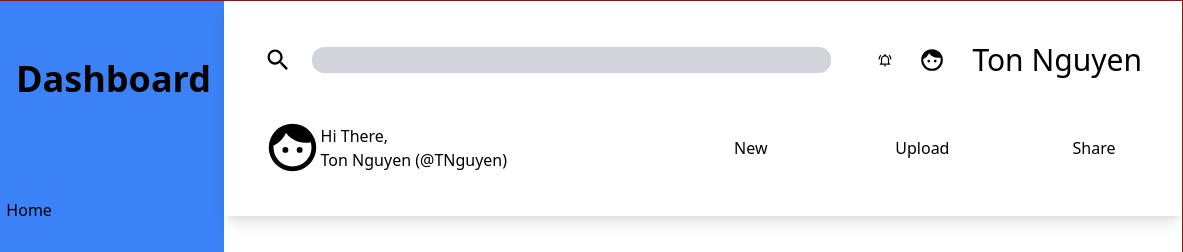
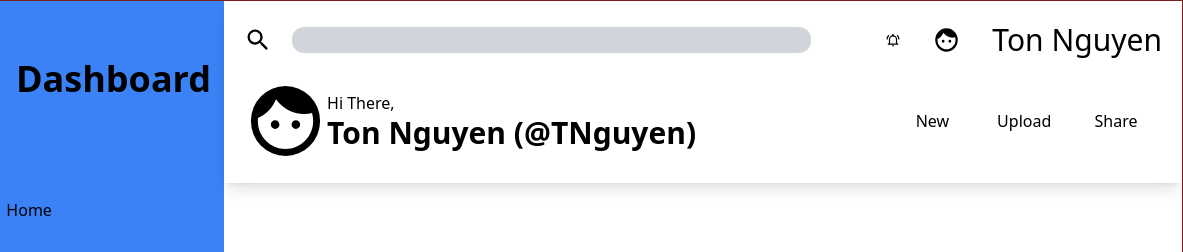
Before and after one commit to noname1112392/odin-admin-dashboard, a website: page src/index.html in a window 1280 px wide. Shown: the top 252 px of the page, 97-1280 px from the left. Drawn offline with Linux system fonts and the light colour scheme.

Commit message:
Edit the font and text size on profile

```diff
--- a/src/index.html
+++ b/src/index.html
@@ -64,7 +64,7 @@
         <!-- Right side column -->
         <div class="col-start-2 col-span-3">
             <!-- Top content -->
-            <div class="shadow-lg p-10 space-y-10">
+            <div class="shadow-lg p-5 space-y-5">
                 <!-- Search / Noti / Account -->
                 <div class="flex justify-between">
                     <!-- Search bar -->
@@ -82,15 +82,15 @@
                 <!-- Profile / Buttons -->
                 <div class="flex">
                     <!-- Profile content -->
-                    <div class="flex items-center w-full">
+                    <div class="flex items-center w-[70%]">
                         <img src="/img/face-man.svg" alt="" class="w-[13%]"/>
                         <div>
-                            <h5>Hi There,</h5>
-                            <h1>Ton Nguyen (@TNguyen)</h1>
+                            <h5 class="font-medium">Hi There,</h5>
+                            <h1 class="font-bold text-3xl">Ton Nguyen (@TNguyen)</h1>
                         </div>
                     </div>
                     <!-- Buttons content -->
-                    <div class="flex items-center justify-between w-full">
+                    <div class="flex items-center justify-between w-[30%]">
                         <button class="w-24 h-9 rounded-xl">New</button>
                         <button class="w-24 h-9 rounded-xl">Upload</button>
                         <button class="w-24 h-9 rounded-xl">Share</button>
```
Also changed, not shown: public/styles.css.
